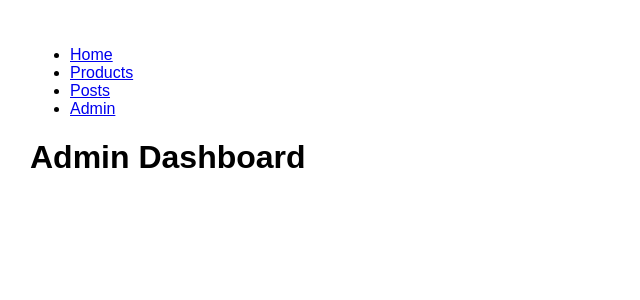
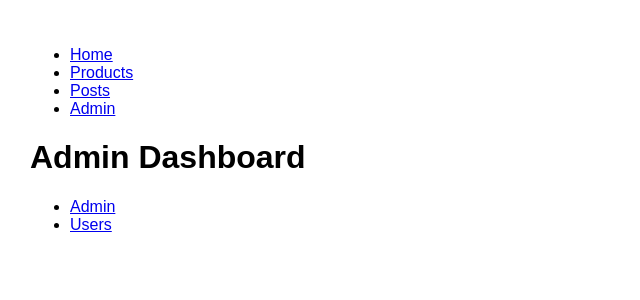
Before and after one commit to rua1hc/react_fdn_router-app, a React (Create React App) app: page /admin in a window 1280 px wide. Shown: the top 300 px of the page, without its empty margins (0-640 px from the left). Built offline with nearby package versions, Linux system fonts and the light colour scheme.

Commit message:
s6v13 nested routing

```diff
--- a/src/components/admin/dashboard.jsx
+++ b/src/components/admin/dashboard.jsx
@@ -1,11 +1,21 @@
 import React from "react";
 
+import { Route, Link } from "react-router-dom";
+
+import SideBar from "./sidebar";
+import Posts from "./posts";
+import Users from "./users";
+
 const Dashboard = ({ match }) => {
-  return (
-    <div>
-      <h1>Admin Dashboard</h1>
-    </div>
-  );
+    return (
+        <div>
+            <h1>Admin Dashboard</h1>
+            <SideBar />
+
+            <Route path="/admin/posts" component={Posts} />
+            <Route path="/admin/users" component={Users} />
+        </div>
+    );
 };
 
 export default Dashboard;
--- /dev/null
+++ b/src/components/admin/sidebar.jsx
@@ -0,0 +1,17 @@
+import React, { Component } from "react";
+import { Link } from "react-router-dom";
+
+const SideBar = () => {
+    return (
+        <ul>
+            <li>
+                <Link to="/admin/posts">Admin</Link>
+            </li>
+            <li>
+                <Link to="/admin/users">Users</Link>
+            </li>
+        </ul>
+    );
+};
+
+export default SideBar;
```
